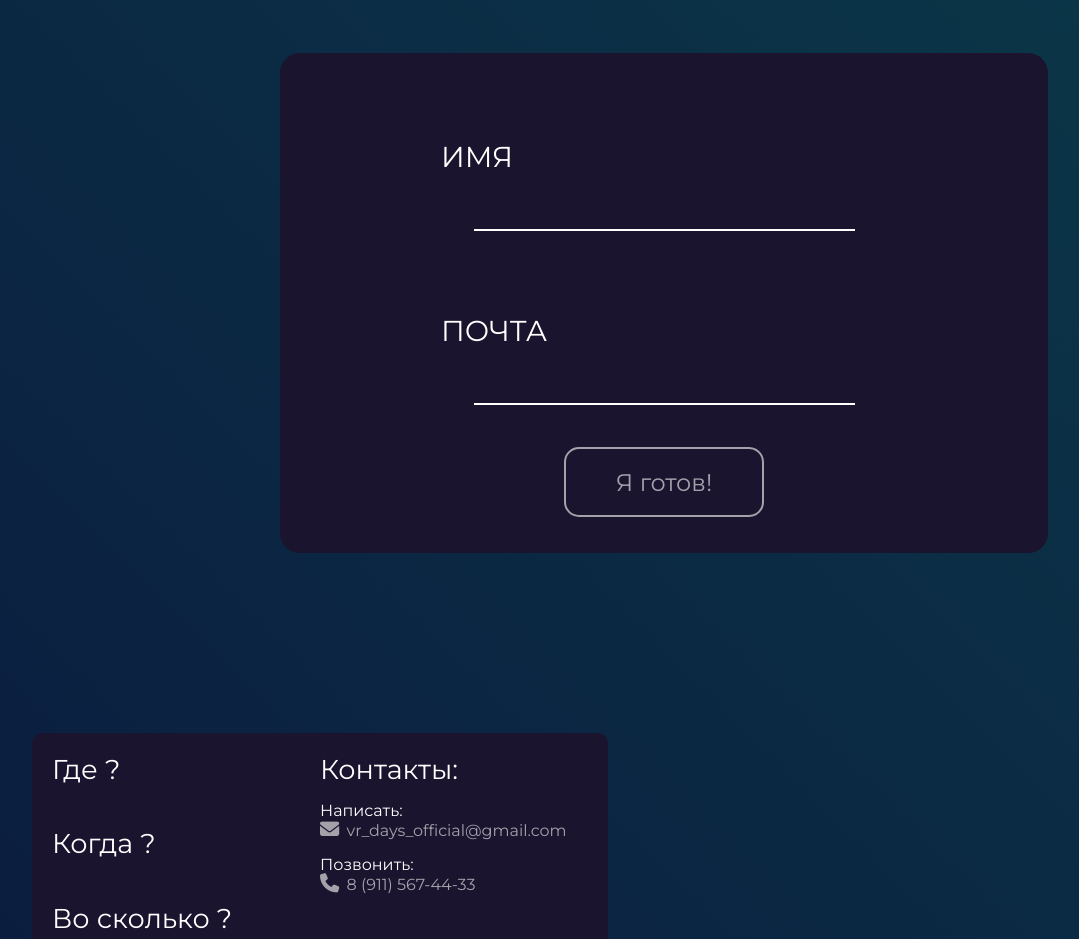
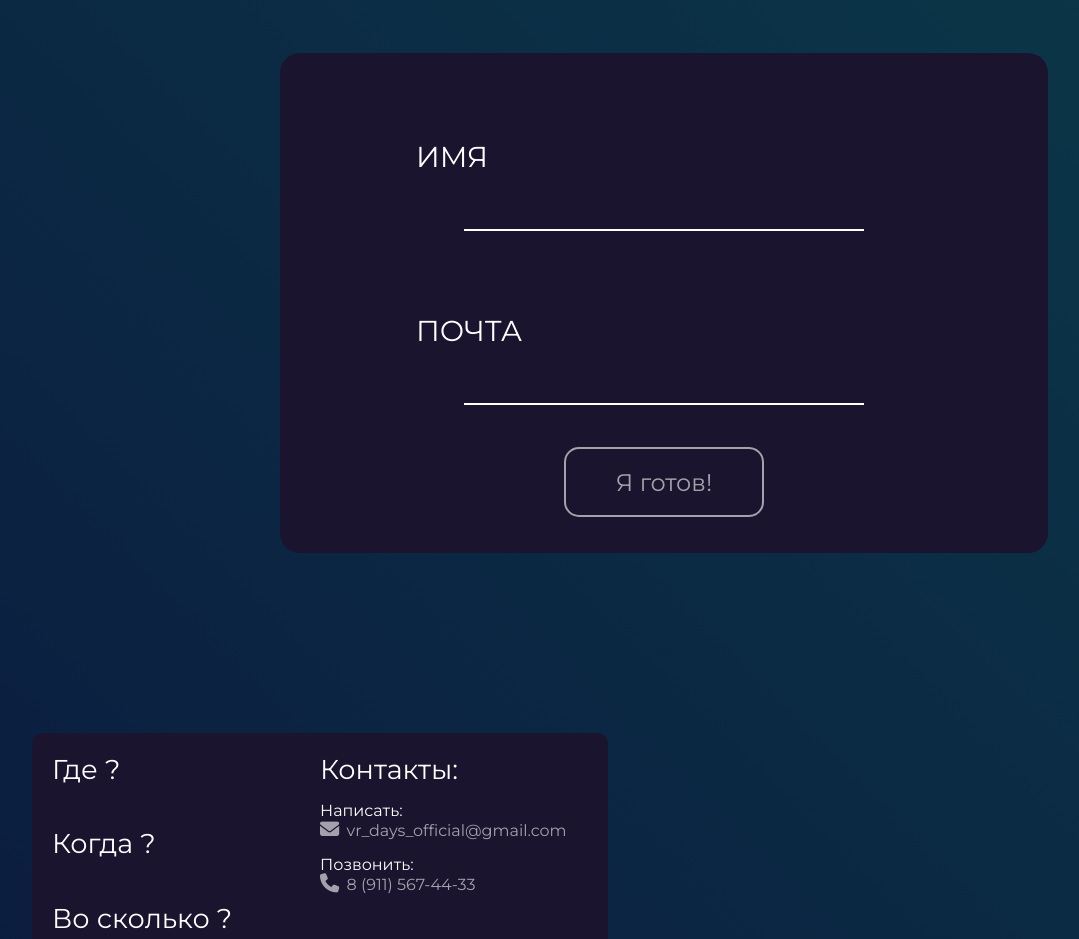
Before and after one commit to Flax291/sait, a plain HTML site: page index.html in a window 1280 px wide. Shown: the part 2440-3379 px from the top of the page, without its empty margins (8-1087 px from the left). Drawn offline with Linux system fonts and the light colour scheme; no server answers.

Commit message:
beta version v5

```diff
--- a/style.css
+++ b/style.css
@@ -1503,8 +1503,7 @@
         font-size: 1.3rem;
         padding-top: 20px;
         padding-bottom: 10px;
-        width: 150%;
-        left: -25%;
+        width: 400px;
         position: relative;
     }
 
@@ -1541,7 +1540,7 @@
     #l_mail {
         text-transform: uppercase;
         position: relative;
-        left: -6rem;
+        left: -3rem;
         top: 0rem;
     }
 
```
Also changed, not shown: index.html (+0 -1 lines).
